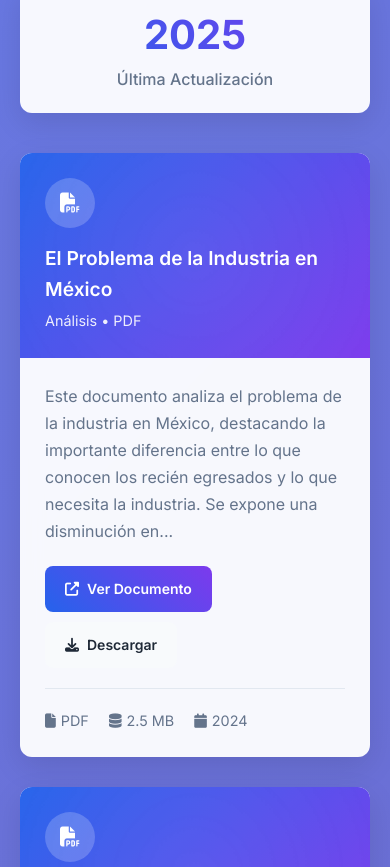
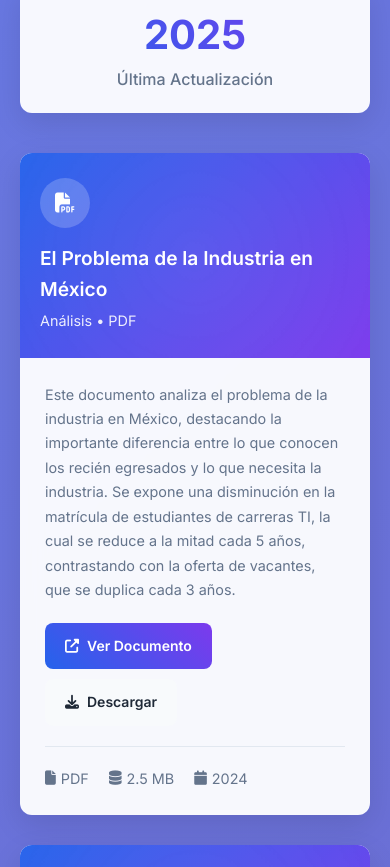
Before and after one commit to arielquary/documentos-universidad-1, a plain HTML site: page index.html in a window 390 px wide. Shown: the part 1011-1878 px from the top of the page. Drawn offline with Linux system fonts and the light colour scheme.

Commit message:
Add files via upload

```diff
--- a/index.html
+++ b/index.html
@@ -157,7 +157,7 @@
 
         .documents-grid {
             display: grid;
-            grid-template-columns: repeat(auto-fill, minmax(400px, 1fr));
+            grid-template-columns: repeat(auto-fill, minmax(450px, 1fr));
             gap: 30px;
             margin-bottom: 40px;
         }
@@ -172,6 +172,7 @@
             position: relative;
             display: flex;
             flex-direction: column;
+            min-height: 550px;
         }
 
         .document-card:hover {
@@ -180,11 +181,15 @@
         }
 
         .document-header {
-            padding: 25px;
+            padding: 30px 25px;
             background: linear-gradient(135deg, var(--primary-color), var(--secondary-color));
             color: var(--white);
             position: relative;
             overflow: hidden;
+            min-height: 140px;
+            display: flex;
+            flex-direction: column;
+            justify-content: center;
         }
 
         .document-header::before {
@@ -242,6 +247,10 @@
             margin-bottom: 20px;
             line-height: 1.7;
             flex-grow: 1;
+            font-size: 0.95rem;
+            min-height: 180px;
+            display: flex;
+            align-items: flex-start;
         }
 
         .document-actions {
@@ -373,6 +382,20 @@
 
             .documents-grid {
                 grid-template-columns: 1fr;
+            }
+
+            .document-card {
+                min-height: auto;
+            }
+
+            .document-summary {
+                min-height: 120px;
+                font-size: 0.9rem;
+            }
+
+            .document-header {
+                min-height: auto;
+                padding: 25px 20px;
             }
 
             .footer-content {
@@ -578,9 +601,8 @@
         }
 
         // Función para formatear el resumen
-        function formatSummary(summary, maxLength = 200) {
-            if (summary.length <= maxLength) return summary;
-            return summary.substring(0, maxLength) + '...';
+        function formatSummary(summary) {
+            return summary;
         }
 
         // Función para crear una tarjeta de documento
```
